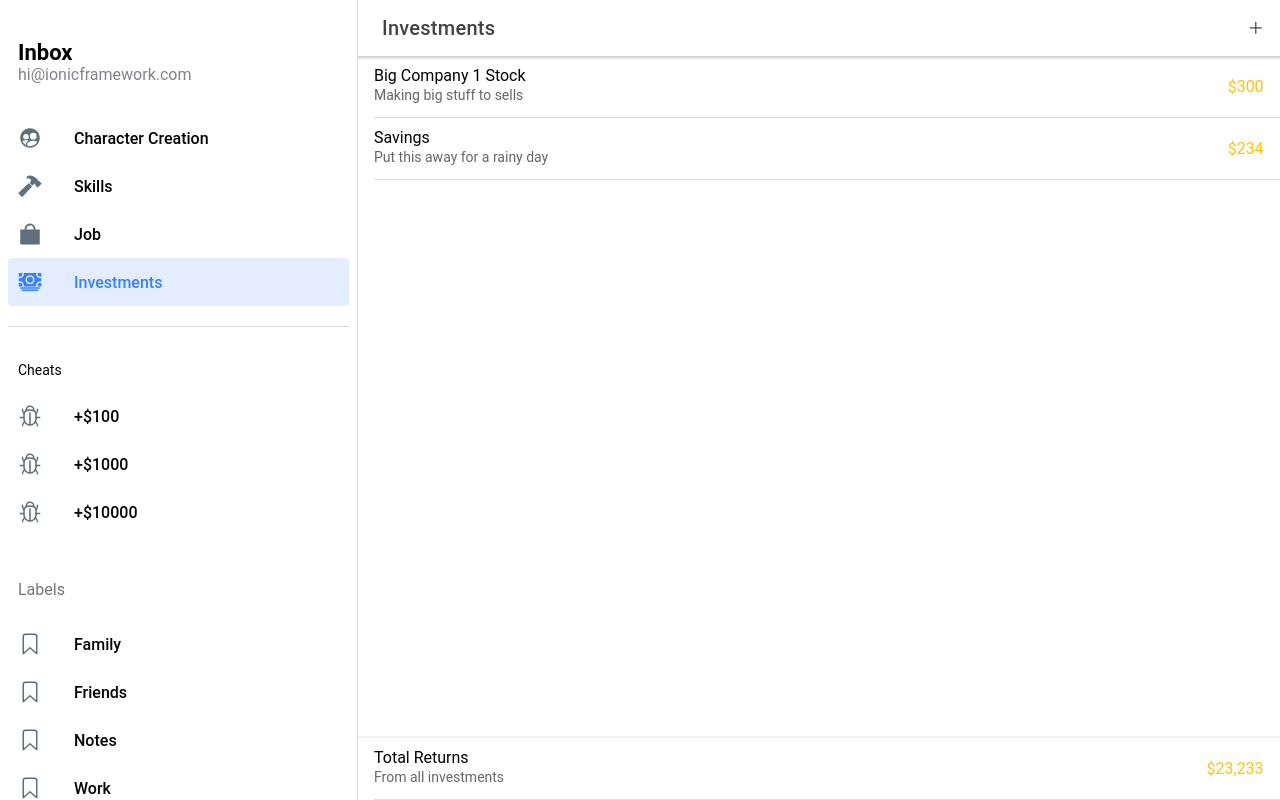
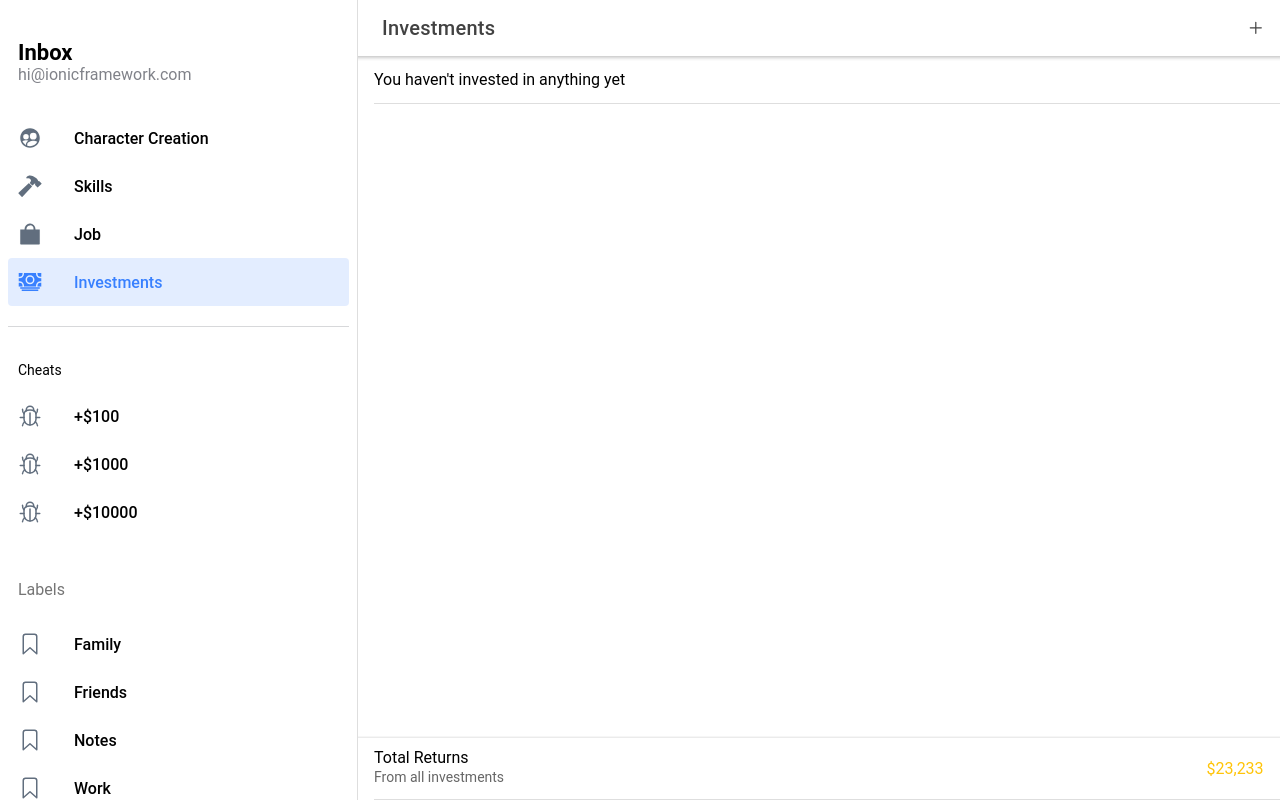
Before and after one commit to ngocnv371/lifesimulator, a React (Create React App) app: page /investments in a window 1280 px wide. Built offline with nearby package versions, Linux system fonts and the light colour scheme.

Commit message:
display investments

```diff
--- a/package.json
+++ b/package.json
@@ -14,12 +14,14 @@
     "@testing-library/jest-dom": "^5.11.9",
     "@testing-library/react": "^13.3.0",
     "@testing-library/user-event": "^12.6.3",
+    "@types/faker": "^5.5.3",
     "@types/jest": "^26.0.20",
     "@types/node": "^12.19.15",
     "@types/react": "^18.0.17",
     "@types/react-dom": "^18.0.6",
     "@types/react-router": "^5.1.11",
     "@types/react-router-dom": "^5.1.7",
+    "faker": "^5.5.3",
     "history": "^4.9.0",
     "ionicons": "^6.0.3",
     "react": "^18.2.0",
--- a/src/app/models.ts
+++ b/src/app/models.ts
@@ -38,6 +38,7 @@ export interface Job {
 export interface Investment {
   id: string;
   name: string;
+  type: 'stock' | 'fund' | 'estate';
   description: string;
   minAmount: number;
   bounds: [min: number, max: number];
--- a/src/app/store.ts
+++ b/src/app/store.ts
@@ -10,12 +10,14 @@ import profileReducer from "../features/profile/ProfileSlice";
 import inventoryReducer from "../features/inventory/InventorySlice";
 import skillsReducer from "../features/skills/SkillsSlice";
 import jobReducer from "../features/jobs/JobSlice";
+import investmentsReducer from "../features/investments/InvestmentsSlice";
 
 const rootReducer = combineReducers({
   profile: profileReducer,
   inventory: inventoryReducer,
   skills: skillsReducer,
   job: jobReducer,
+  investments: investmentsReducer,
 });
 
 export const store = configureStore({
--- a/src/data/investments.ts
+++ b/src/data/investments.ts
@@ -1,20 +1,28 @@
+import { nanoid } from "@reduxjs/toolkit";
+import faker from "faker";
 import { Investment } from "../app/models";
 
+function generateStock(): Investment {
+  const inv: Investment = {
+    id: nanoid(),
+    type: 'stock',
+    name: faker.fake("{{company.companyName}} {{company.companySuffix}} Stock"),
+    minAmount: faker.datatype.number({ min: 100, max: 99999 }),
+    bounds: [
+      faker.datatype.number({ min: -20, max: 0 }),
+      faker.datatype.number({ min: 0, max: 20 }),
+    ],
+    description: faker.random.words(20),
+  };
+  return inv;
+}
+
 const investments: Investment[] = [
-  {
-    id: "comp1",
-    name: "Breton LLC Stock",
-    description: "This is a cool compar",
-    minAmount: 100,
-    bounds: [-10, 10],
-  },
-  {
-    id: "comp2",
-    name: "Big & Bind LLC Stock",
-    description: "A cool compar",
-    minAmount: 200,
-    bounds: [-12, 12],
-  },
+  generateStock(),
+  generateStock(),
+  generateStock(),
+  generateStock(),
+  generateStock(),
 ];
 
 const map = Object.fromEntries(investments.map((s) => [s.id, s]));
--- a/src/features/investments/BrowseInvestmentsPage.tsx
+++ b/src/features/investments/BrowseInvestmentsPage.tsx
@@ -19,53 +19,9 @@ import {
 } from "@ionic/react";
 import { add, school } from "ionicons/icons";
 import { useMemo, useState } from "react";
+import investments from "../../data/investments";
+import PotentialInvestmentItem from "./PotentialInvestmentItem";
 import InvestmentModal from "./InvestmentModal";
-
-type Investment = {
-  id: string;
-  name: string;
-  type: "fund" | "estate" | "stock";
-  description: string;
-  roi: number;
-};
-
-const investments: Investment[] = [
-  {
-    id: "1",
-    name: "Big Company 2 Stock",
-    type: "stock",
-    description: "Making big stuff to sells",
-    roi: 300,
-  },
-  {
-    id: "2",
-    name: "Big Fund",
-    type: "fund",
-    description: "Making big stuff to sells",
-    roi: 300,
-  },
-  {
-    id: "3",
-    name: "House #21",
-    type: "estate",
-    description: "Making big stuff to sells",
-    roi: 300,
-  },
-  {
-    id: "4",
-    name: "Small Company 3",
-    type: "stock",
-    description: "Making big stuff to sells",
-    roi: 300,
-  },
-  {
-    id: "5",
-    name: "Small Fund 6",
-    type: "fund",
-    description: "Making big stuff to sells",
-    roi: 300,
-  },
-];
 
 const BrowseInvestmentsPage: React.FC = () => {
   const [open, setOpen] = useState(false);
@@ -102,16 +58,13 @@ const BrowseInvestmentsPage: React.FC = () => {
         </IonSegment>
 
         {filtered.map((i) => (
-          <IonItem key={i.name} onClick={() => setOpen(true)}>
-            <IonLabel>
-              <span>{i.name}</span>
-              <p>{i.description}</p>
-            </IonLabel>
-            <IonLabel slot="end" color="warning">
-              {`$${i.roi}`}
-            </IonLabel>
-          </IonItem>
+          <PotentialInvestmentItem
+            id={i.id}
+            key={i.name}
+            onClick={() => setOpen(true)}
+          />
         ))}
+
         <InvestmentModal open={open} onClosed={() => setOpen(false)} />
       </IonContent>
       <IonFooter>
--- /dev/null
+++ b/src/features/investments/InvestmentItem.tsx
@@ -0,0 +1,40 @@
+import { IonItem, IonLabel } from "@ionic/react";
+import { useEffect, useState } from "react";
+import { Investment } from "../../app/models";
+import { useAppSelector } from "../../app/store";
+import { getInvestmentById } from "../../data/investments";
+import useInvestment from "./useInvestment";
+
+type Props = {
+  id: string;
+  onClick?: Function;
+};
+
+const InvestmentItem: React.FC<Props> = (props) => {
+  const amount = useAppSelector((state) => state.investments[props.id]);
+  const item = useInvestment(props.id);
+
+  if (!item) {
+    return null;
+  }
+
+  return (
+    <>
+      <IonItem onClick={() => props.onClick && props.onClick()}>
+        <IonLabel>
+          <span>{item.name}</span>
+        </IonLabel>
+        <IonLabel slot="end" color="warning">
+          ${amount}
+        </IonLabel>
+      </IonItem>
+      <IonItem onClick={() => props.onClick && props.onClick()}>
+        <IonLabel style={{ whiteSpace: "pre-wrap" }}>
+          <p>{item.description}</p>
+        </IonLabel>
+      </IonItem>
+    </>
+  );
+};
+
+export default InvestmentItem;
--- a/src/features/investments/InvestmentsPage.tsx
+++ b/src/features/investments/InvestmentsPage.tsx
@@ -17,10 +17,16 @@ import {
 } from "@ionic/react";
 import { add, school } from "ionicons/icons";
 import { useState } from "react";
+import { useAppSelector } from "../../app/store";
+import InvestmentItem from "./InvestmentItem";
 import InvestmentModal from "./InvestmentModal";
 
 const InvestmentsPage: React.FC = () => {
+  const investments = useAppSelector((state) => state.investments);
   const [open, setOpen] = useState(false);
+  const [selectedId, setSelectedId] = useState("");
+  const keys = Object.keys(investments);
+
   return (
     <IonPage>
       <IonHeader>
@@ -37,24 +43,15 @@ const InvestmentsPage: React.FC = () => {
         </IonToolbar>
       </IonHeader>
       <IonContent fullscreen>
-        <IonItem onClick={() => setOpen(true)}>
-          <IonLabel>
-            <span>Big Company 1 Stock</span>
-            <p>Making big stuff to sells</p>
-          </IonLabel>
-          <IonLabel slot="end" color="warning">
-            $300
-          </IonLabel>
-        </IonItem>
-        <IonItem onClick={() => setOpen(true)}>
-          <IonLabel>
-            <span>Savings</span>
-            <p>Put this away for a rainy day</p>
-          </IonLabel>
-          <IonLabel slot="end" color="warning">
-            $234
-          </IonLabel>
-        </IonItem>
+        {keys.map((k) => (
+          <InvestmentItem id={k} key={k} onClick={() => setSelectedId(k)} />
+        ))}
+        {!keys.length && (
+          <IonItem>
+            <IonLabel>You haven't invested in anything yet</IonLabel>
+          </IonItem>
+        )}
+
         <InvestmentModal open={open} onClosed={() => setOpen(false)} />
       </IonContent>
       <IonFooter>
--- /dev/null
+++ b/src/features/investments/PotentialInvestmentItem.tsx
@@ -0,0 +1,39 @@
+import { IonItem, IonLabel } from "@ionic/react";
+import { useEffect, useState } from "react";
+import { Investment } from "../../app/models";
+import { useAppSelector } from "../../app/store";
+import { getInvestmentById } from "../../data/investments";
+import useInvestment from "./useInvestment";
+
+type Props = {
+  id: string;
+  onClick?: Function;
+};
+
+const PotentialInvestmentItem: React.FC<Props> = (props) => {
+  const item = useInvestment(props.id);
+
+  if (!item) {
+    return null;
+  }
+
+  return (
+    <>
+      <IonItem onClick={() => props.onClick && props.onClick()}>
+        <IonLabel>
+          <span>{item.name}</span>
+        </IonLabel>
+        <IonLabel slot="end" color="warning">
+          ${item.minAmount}
+        </IonLabel>
+      </IonItem>
+      <IonItem onClick={() => props.onClick && props.onClick()}>
+        <IonLabel style={{ whiteSpace: "pre-wrap" }}>
+          <p>{item.description}</p>
+        </IonLabel>
+      </IonItem>
+    </>
+  );
+};
+
+export default PotentialInvestmentItem;
--- /dev/null
+++ b/src/features/investments/useInvestment.tsx
@@ -0,0 +1,23 @@
+import { useEffect, useState } from "react";
+import { Investment } from "../../app/models";
+import { getInvestmentById } from "../../data/investments";
+
+export default function useInvestment(id: string) {
+  const [item, setItem] = useState<Investment | null>(null);
+
+  // load data
+  useEffect(() => {
+    if (!id) {
+      return;
+    }
+
+    const found = getInvestmentById(id);
+    if (!found) {
+      return;
+    }
+
+    setItem(found);
+  }, [id]);
+
+  return item;
+}
```
Also changed, not shown: 1 other file (tests, documents, lock files or other folders).
